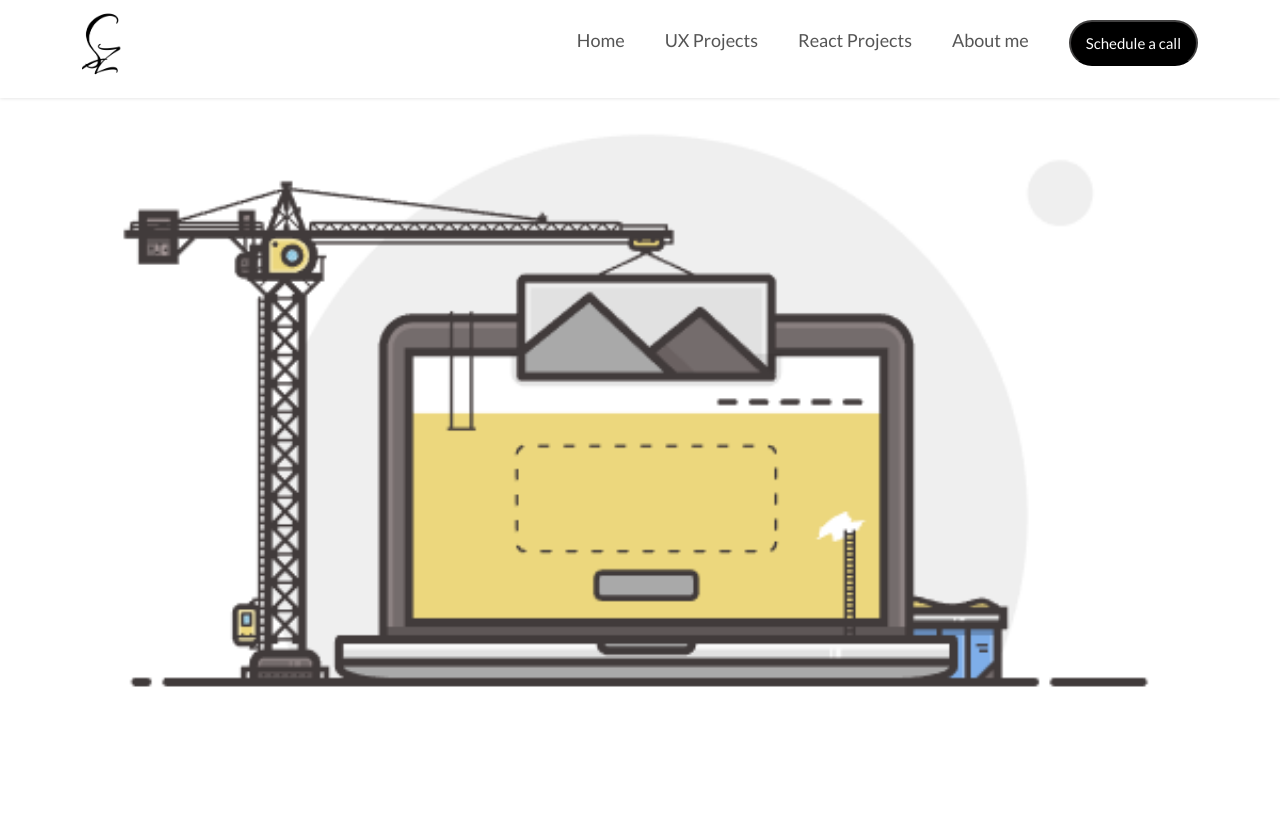
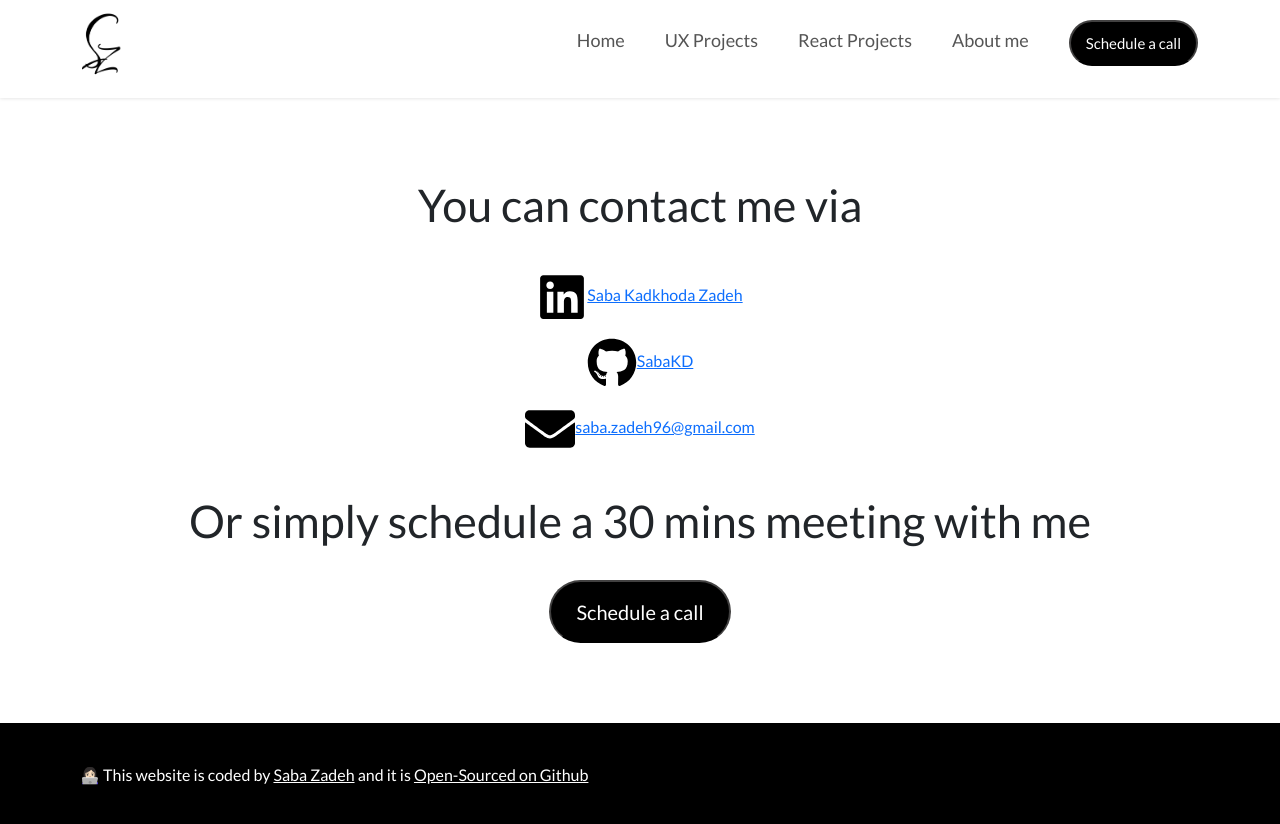
Before and after one commit to SabaKD/my-portfolio-react, a React (Create React App) app: page /Contact in a window 1280 px wide. Shown: the top 824 px of the page. Before the commit the page ends 800 px from the top, so only its background shows below. Built offline with nearby package versions, Linux system fonts and the light colour scheme.

Commit message:
contact page is done

```diff
--- /dev/null
+++ b/src/Components/Contact.css
@@ -0,0 +1,17 @@
+
+.contact .box{
+    padding: 80px 0;
+    text-align: center;
+}
+.contact h1{
+    font-size: 45px;
+
+
+}
+.contact .links{
+
+    margin:40px 0px 40px 0px;
+}
+.contact .link{
+    margin-bottom: 16px;
+}
--- a/src/Components/Contact.js
+++ b/src/Components/Contact.js
@@ -1,12 +1,57 @@
 import React from "react";
 import NavigationBar from "./NavigationBar";
-import UnderConstruction from "../Images/under-construction.png";
+import NewFooter from "./NewFooter";
+import { FaLinkedin } from 'react-icons/fa';
+import { FaGithub } from 'react-icons/fa';
+import { FaEnvelope } from 'react-icons/fa';
+import "./Contact.css";
 
 export default function Contact(){
     return(
-        <div>
+        <div className="contact">
             <NavigationBar/>
-            <img src={UnderConstruction} className="w-100" alt="under construction"/>
+            <div className="container box">
+                <h1>You can contact me via </h1>
+                <div className="links">
+                <div className="link">
+                    <span>
+
+                    <FaLinkedin size={50} color="#000000" />
+
+                    </span>
+                    <span>
+                        <a href="https://www.linkedin.com/in/saba-kadkhoda-zadeh-9a746a103" className="icon" target="_blank" rel="noopener noreferrer">Saba Kadkhoda Zadeh</a>
+                    </span>
+                </div>
+                <div className="link">
+                    <span>
+                        <FaGithub size={50} color="#000000" />
+                    </span>
+                    <span>
+                        <a href="https://github.com/SabaKD" className="icon" target="_blank" rel="noopener noreferrer">SabaKD</a>
+                    </span>
+                </div>
+                <div className="link">
+                    <span>
+                        <FaEnvelope size={50} color="#000000" />
+                    </span>
+                    <span>
+                        <a href="mailto:saba.zadeh96@gmail.com" className="icon" target="_blank" rel="noopener noreferrer">saba.zadeh96@gmail.com</a>
+                    </span>
+                </div>
+                </div>
+                <h1>Or simply schedule a 30 mins meeting with me</h1>
+                <a
+                href="https://calendly.com/washingintroduction/30-mins-with-saba?month=2024-02"
+                className="btn primary-button mt-4"
+                target="_blank"
+                rel="noreferrer"
+              >
+                Schedule a call
+              </a>
+            </div>
+            <NewFooter/>
+
         </div>
     )
 }
```
